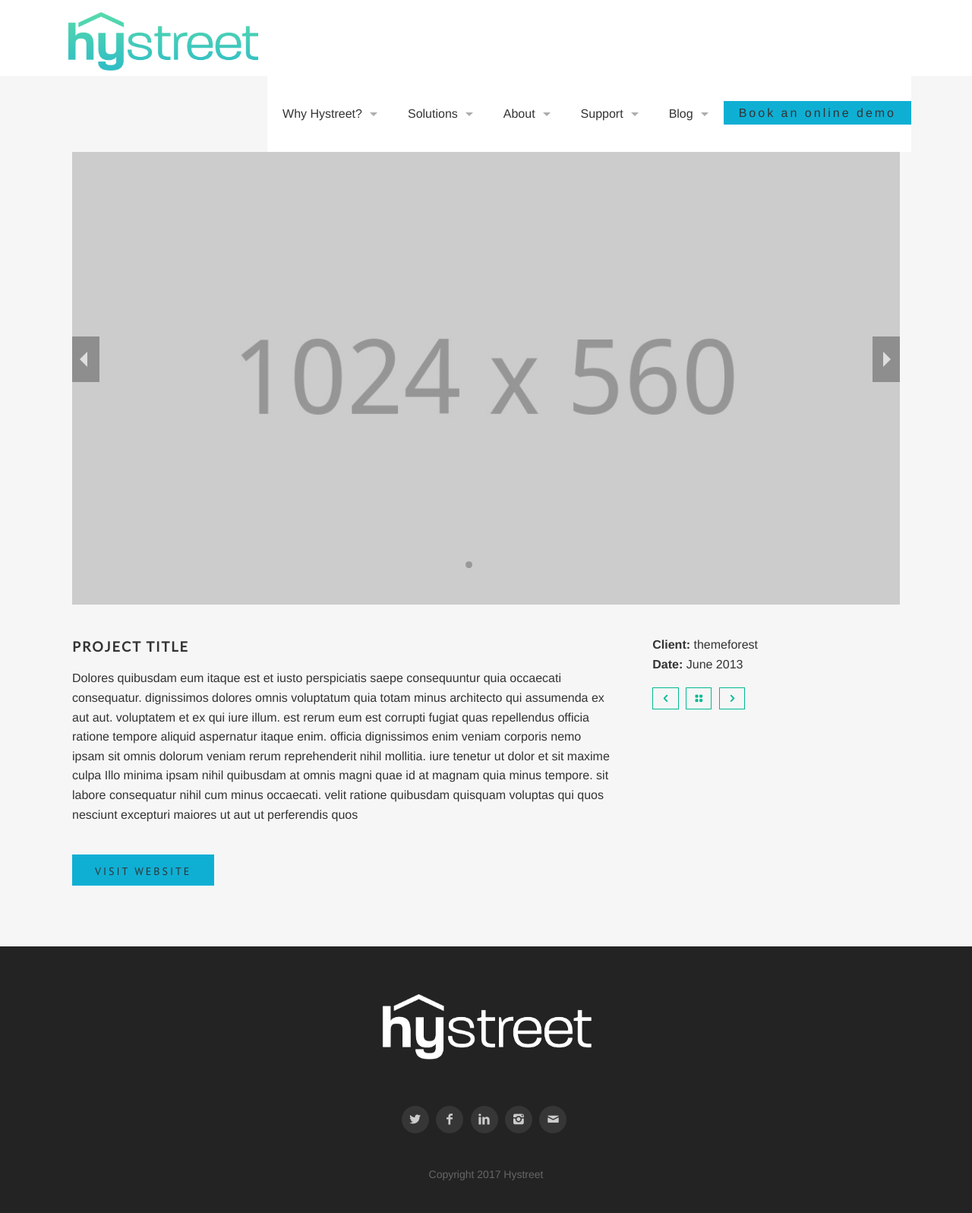
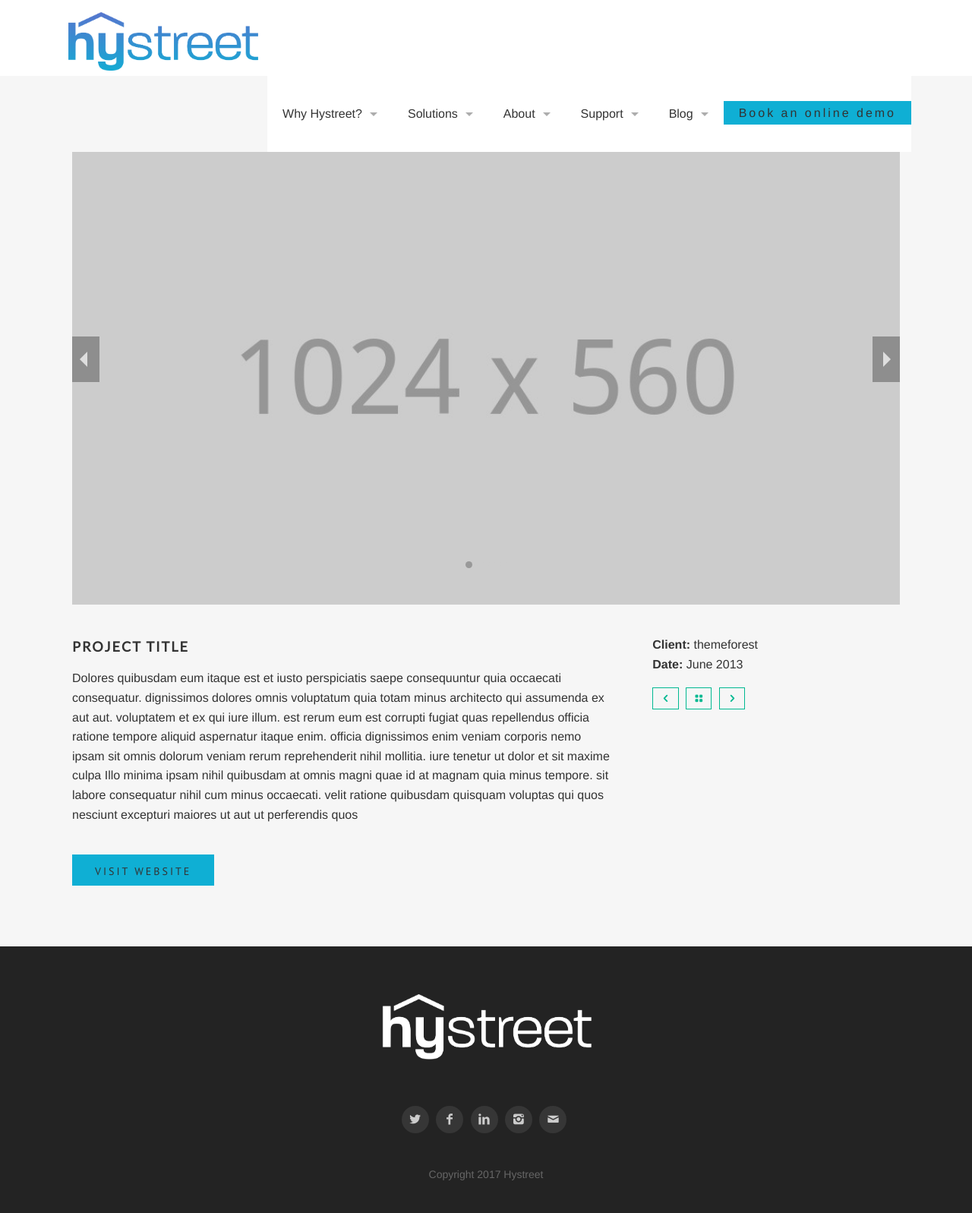
Before and after one commit to hystreet/hystreet.github.io, a Jekyll site: the page built from portfolio-item.html, in a window 1280 px wide. Shown: the whole page at 76% size. Built offline with Jekyll 4.4.1, drawn with Linux system fonts in a browser that asks for light colours; some web fonts are replaced.

Commit message:
Changing layout to display blue logo

```diff
--- a/_layouts/default.html
+++ b/_layouts/default.html
@@ -22,7 +22,7 @@
             <li class='name'>
               <h1>
                    <a href="/">
-                <img src='{{site.url}}/images/hystreet logo outlines gradient.png' style="width: 250px;">
+                <img src='{{site.url}}/images/hystreet logo outlines blue.png' style="width: 250px;">
                    </a>
               </h1>
             </li>
```
